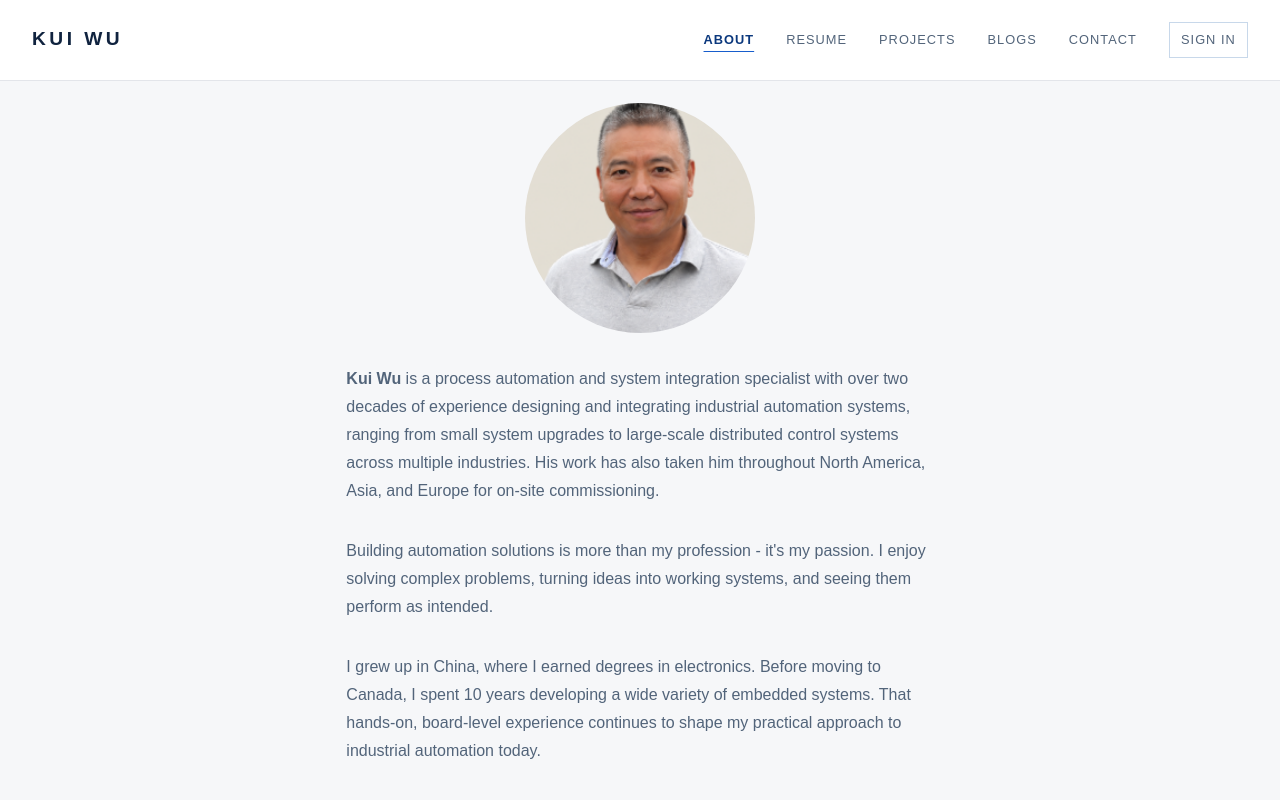
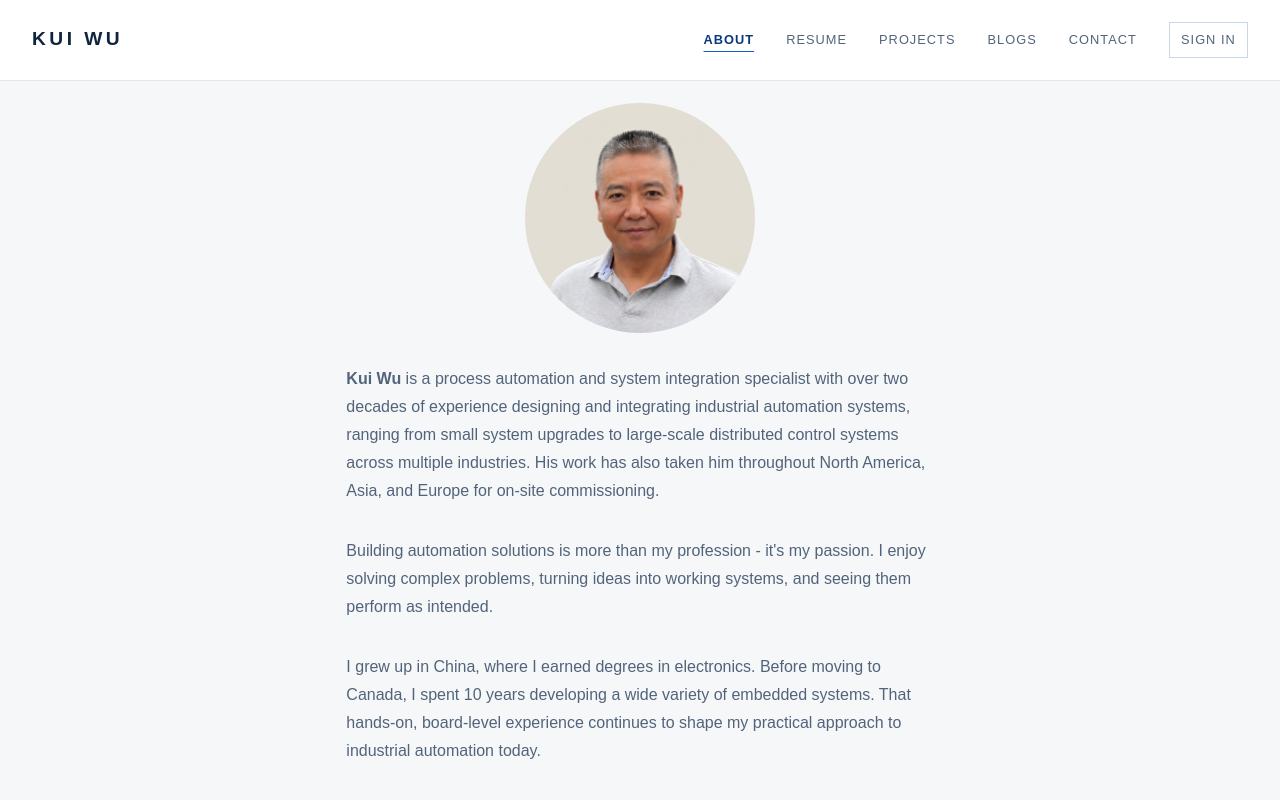
Before and after one commit to kwcontrols/KW-Portfolio, a Next.js app: page / in a window 1280 px wide. Shown: the top 800 px of the page. Built offline with nearby package versions, Linux system fonts and the light colour scheme; no server answers.

Commit message:
Fine-tune About portrait positioning

```diff
--- a/app/page.tsx
+++ b/app/page.tsx
@@ -14,7 +14,10 @@ export default function Home() {
               <img
                 src="/kui-wu-headshot-3.png"
                 alt="Portrait of Kui Wu"
-                style={{ transform: "scale(1.55)", transformOrigin: "center 43%" }}
+                style={{
+                  transform: "translateX(-6px) scale(1.38)",
+                  transformOrigin: "center 20%",
+                }}
               />
             </div>
             <div className="about-copy">
```
